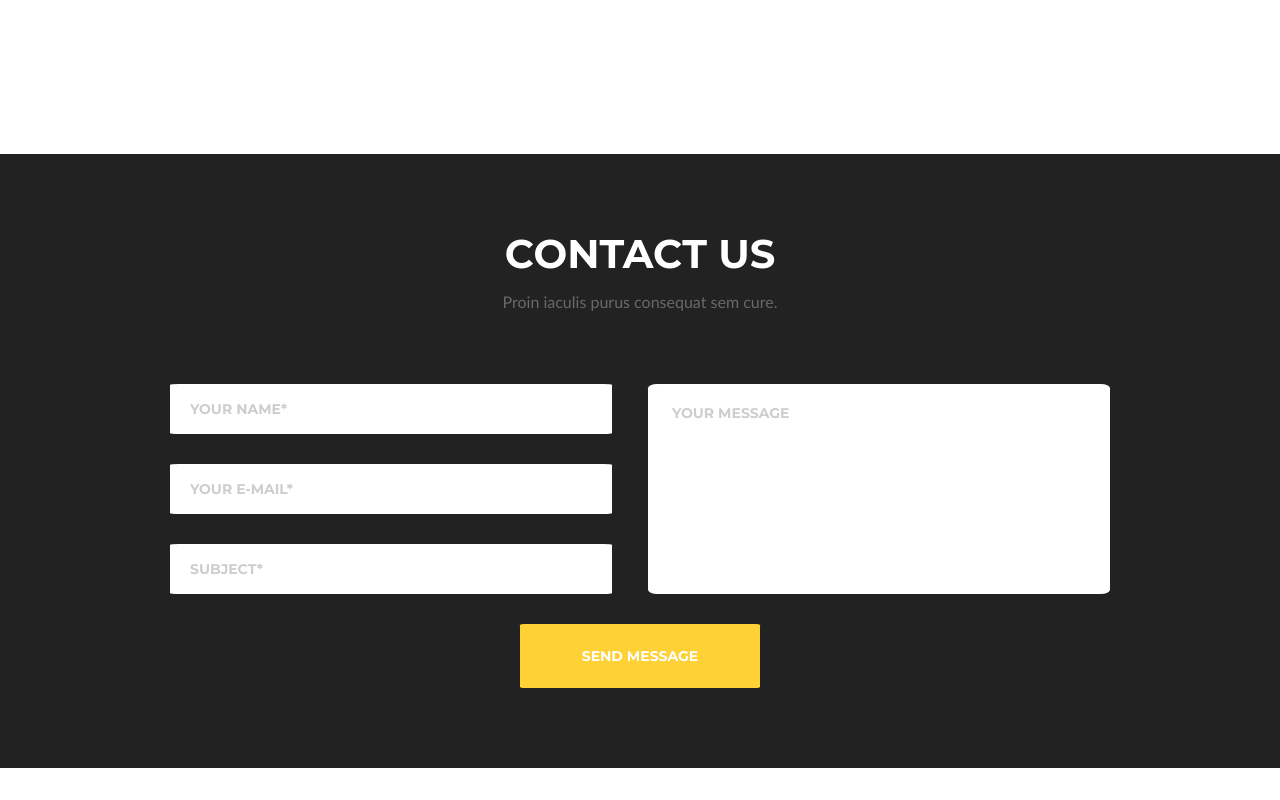
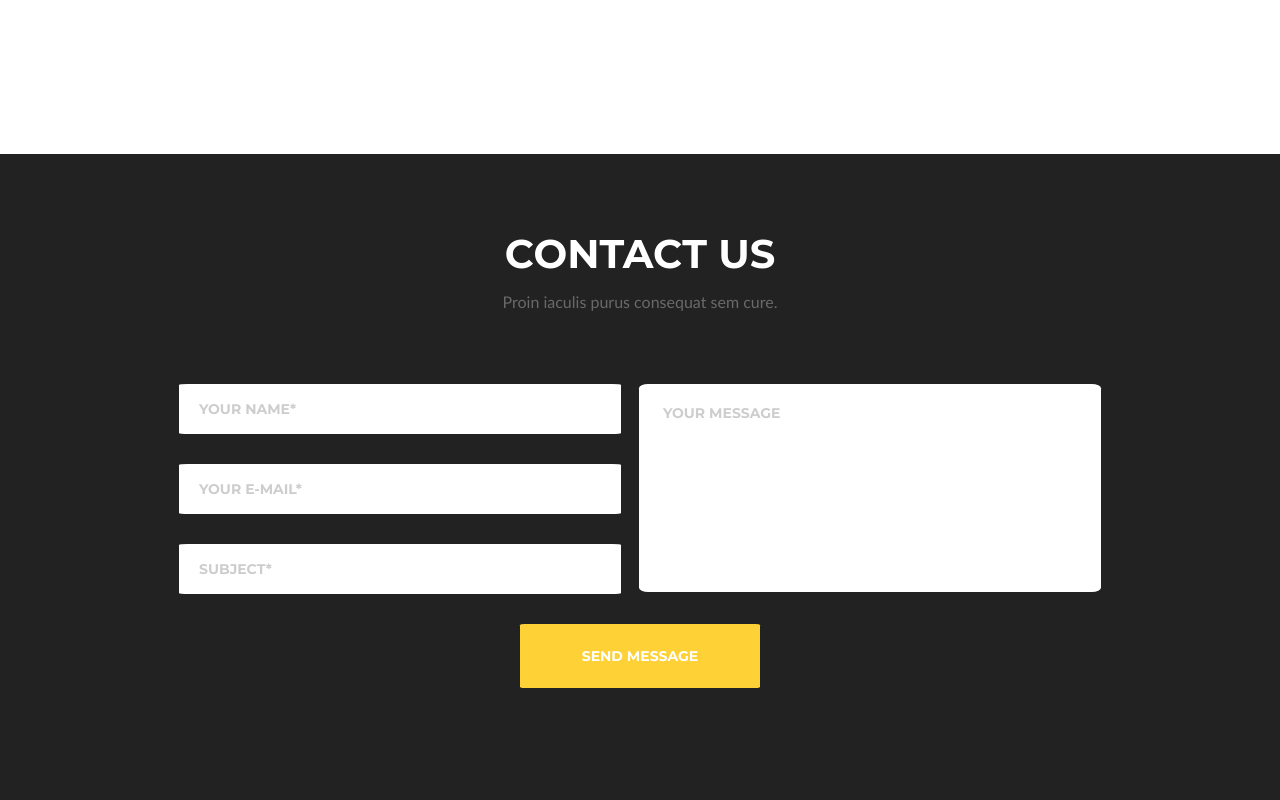
Before and after one commit to kotlas/goit-fe-course, a plain HTML site: page module-07/index.html in a window 1280 px wide. Shown: the part 758-1558 px from the top of the page. Before the commit the page ends 1526 px from the top, so only its background shows below. Drawn offline with Linux system fonts and the light colour scheme; files whose address does not match are found by name.

Commit message:
recommendation from mentor

```diff
--- a/module-07/css/style.css
+++ b/module-07/css/style.css
@@ -134,7 +134,8 @@ body {
   margin-bottom: 5.625;
 }
 
-.section-header-caption, .section-header-caption-contacts {
+.section-header-caption,
+.section-header-caption-contacts {
   display: block;
   margin-bottom: 1.5;
   color: var(--main-black-color);
@@ -240,66 +241,61 @@ body {
 .section-header-text:nth-child(2) {
   color: var(--gray-color);
 }
-.section-header-caption-contacts{
-  color:var(--white-color);
+.section-header-caption-contacts {
+  color: var(--white-color);
 }
-input::placeholder{
+input::placeholder {
   font-family: var(--primary-font-stack);
   font-size: 0.875rem;
   font-weight: 700;
   text-transform: uppercase;
   color: var(--secondary-gray-color);
 }
-.contacts-forms{
+.contacts-forms {
   display: flex;
-  justify-content: space-between;
+  flex-direction: column;
+  flex-wrap: wrap;
+  align-items: center;
+  height: 21rem;
 }
-.contacts-form-information{
-  flex: 0 0 50%;
-}
-textarea{
+
+textarea {
   flex: 0 0 50%;
   resize: none;
   width: 26.375rem;
-  height: 10.625rem;
-  border-radius:2%;
-  border: transparent ;
-  padding:1.25rem;
-  /*margin-left:1rem; */
+  height: 13.125rem;
+  border-radius: 2%;
+  border: transparent;
+  padding: 1.25rem;
+  margin-bottom: 1.875rem;
 }
-textarea::placeholder{
+textarea::placeholder {
   font-family: var(--primary-font-stack);
   font-size: 0.875rem;
   font-weight: 700;
   text-transform: uppercase;
   color: var(--secondary-gray-color);
 }
-input{
+input {
   width: 26.375rem;
   height: 3.125rem;
   padding-left: 1.25rem;
-  border-radius:2%;
-  border: transparent ;
-  margin-bottom:1.875rem;
- /* margin-right: 1rem;*/
+  border-radius: 2%;
+  border: transparent;
+  margin-bottom: 1.875rem;
 }
-/*input:last-child {
-  margin-bottom:0;
-}*/
 
-.contact-sent-email{
+.contact-sent-email {
   width: 15rem;
   height: 4rem;
-  background:var(--main-yellow-color);
+  background: var(--main-yellow-color);
   font-family: var(--primary-font-stack);
   font-size: 0.875rem;
   font-weight: 700;
   text-transform: uppercase;
   color: var(--white-color);
   padding: 0;
-  margin: auto;
- }
- .sent-email{
-   display:flex;
-   justify-content: center;
- }
+  margin: 0;
+  position: absolute;
+  margin-top: 15rem;
+}
--- a/module-07/index.html
+++ b/module-07/index.html
@@ -110,25 +110,15 @@
                 <h2 class="section-header-text">Proin iaculis purus consequat sem cure. </h2>
             </header>
 
-            <div class="contacts-forms">
-                <div class="contacts-form-information">
-                    <form action="#" method="get">
-                        <input type="text" class="contact-name" required name="user name" placeholder="your name*">
-                    </form>
-                    <form action="#" method="get">
-                        <input type="text" class="contact-email" required name="user e-mail" placeholder="your e-mail*">
-                    </form>
-                    <form action="#" method="get">
-                        <input type="text" class="contact-subject" required name="subject" placeholder="subject*">
-                    </form>
-                </div>
-                <form action="#" method="get">
-                    <textarea name="body" class="user-message"  placeholder=" your message"></textarea>
-                </form>
-            </div>
-            <form class="sent-email" action="#" method="get">
-                    <input type="submit" class="contact-sent-email" value="send message" id="send_mail">
+
+            <form class="contacts-forms" action="#" method="get">
+                <input type="text" class="contact-name" required name="user name" placeholder="your name*">
+                <input type="text" class="contact-email" required name="user e-mail" placeholder="your e-mail*">
+                <input type="text" class="contact-subject" required name="subject" placeholder="subject*">
+                <textarea name="body" class="user-message" placeholder=" your message"></textarea>
+                <input type="submit" class="contact-sent-email" value="send message" id="send_mail">
             </form>
+
         </section>
     </div>
 </body>
```
